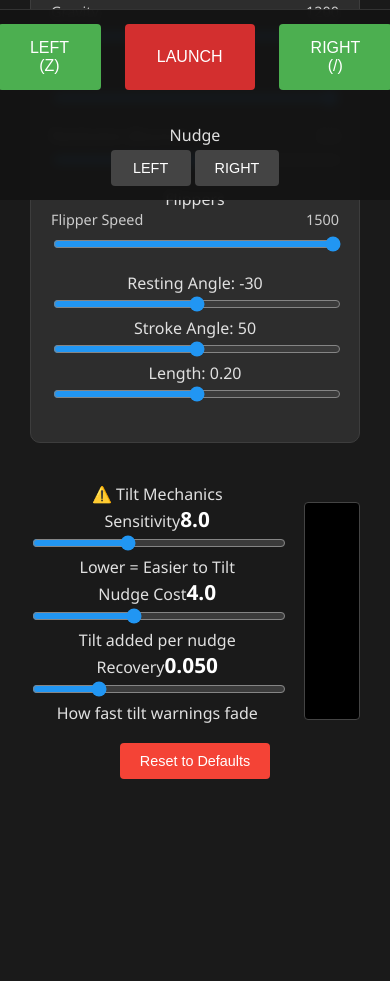
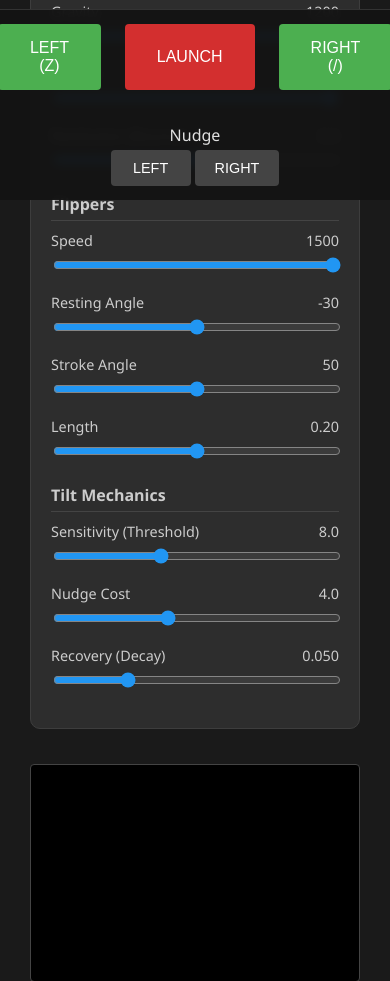
Before and after one commit to scyanrizzbery/pinball-wizard, a Flask app: page / in a window 390 px wide. Shown: the part 644-1625 px from the top of the page. Before the commit the page ends 1423 px from the top, so only its background shows below. Run offline with Flask 3, Linux system fonts and the light colour scheme; some libraries are stand-ins or nearby versions.

Commit message:
feat: Implement initial Pinball Wizard web interface with game view, controls, physics adjustments, and real-time logging.

```diff
--- a/pbwizard/templates/index.html
+++ b/pbwizard/templates/index.html
@@ -231,6 +231,16 @@
             color: #ccc;
             border-bottom: 1px solid #444;
             padding-bottom: 10px;
+        }
+
+        .group-header {
+            margin-top: 20px;
+            margin-bottom: 10px;
+            color: #ccc;
+            border-bottom: 1px solid #444;
+            padding-bottom: 5px;
+            font-weight: bold;
+            text-align: left;
         }
 
         .slider-container {
@@ -561,6 +571,10 @@
                 font-size: 0.7em;
                 margin-top: 5px;
             }
+
+            .setting-group {
+                margin-bottom: 10px;
+            }
         }
     </style>
 </head>
@@ -757,28 +771,64 @@
                     <div class="group-header">Flippers</div>
                     <div class="slider-container">
                         <div class="slider-label">
-                            <span>Flipper Speed</span>
+                            <span>Speed</span>
                             <span>[[ physics.flipper_speed ]]</span>
                         </div>
                         <input type="range" min="5" max="10" step=".1" v-model="physics.flipper_speed"
                             @input="updatePhysics('flipper_speed')">
                     </div>
                     <div class="slider-container">
-                        <div class="setting-group">
-                            <label>Resting Angle: [[ physics.flipper_resting_angle ]]</label>
-                            <input type="range" v-model.number="physics.flipper_resting_angle" min="-60" max="0"
-                                step="1" @input="updatePhysics('flipper_resting_angle')">
+                        <div class="slider-label">
+                            <span>Resting Angle</span>
+                            <span>[[ physics.flipper_resting_angle ]]</span>
                         </div>
-                        <div class="setting-group">
-                            <label>Stroke Angle: [[ physics.flipper_stroke_angle ]]</label>
+                        <input type="range" v-model.number="physics.flipper_resting_angle" min="-60" max="0" step="1"
+                            @input="updatePhysics('flipper_resting_angle')">
+                    </div>
+                    <div class="slider-container">
+                        <div class="slider-label">
+                            <span>Stroke Angle</span>
+                            <span>[[ physics.flipper_stroke_angle ]]</span>
+                        </div>
                         <input type="range" v-model.number="physics.flipper_stroke_angle" min="10" max="90" step="1"
                             @input="updatePhysics('flipper_stroke_angle')">
                     </div>
-                        <div class="setting-group">
-                            <label>Length: [[ formatNumber(physics.flipper_length, 2) ]]</label>
+                    <div class="slider-container">
+                        <div class="slider-label">
+                            <span>Length</span>
+                            <span>[[ formatNumber(physics.flipper_length, 2) ]]</span>
+                        </div>
                         <input type="range" min="0.1" max="0.3" step="0.01" v-model.number="physics.flipper_length"
                             @input="updatePhysics('flipper_length')">
                     </div>
+
+                    <!-- Tilt Group -->
+                    <div class="group-header">Tilt Mechanics</div>
+                    <div class="slider-container">
+                        <div class="slider-label">
+                            <span>Sensitivity (Threshold)</span>
+                            <span>[[ formatNumber(physics.tilt_threshold, 1) ]]</span>
+                        </div>
+                        <input type="range" min="1" max="20" step="0.5" v-model.number="physics.tilt_threshold"
+                            @input="updatePhysics('tilt_threshold')">
+                    </div>
+
+                    <div class="slider-container">
+                        <div class="slider-label">
+                            <span>Nudge Cost</span>
+                            <span>[[ formatNumber(physics.nudge_cost, 1) ]]</span>
+                        </div>
+                        <input type="range" min="0.1" max="10" step="0.1" v-model.number="physics.nudge_cost"
+                            @input="updatePhysics('nudge_cost')">
+                    </div>
+
+                    <div class="slider-container">
+                        <div class="slider-label">
+                            <span>Recovery (Decay)</span>
+                            <span>[[ formatNumber(physics.tilt_decay, 3) ]]</span>
+                        </div>
+                        <input type="range" min="0.001" max="0.2" step="0.001" v-model.number="physics.tilt_decay"
+                            @input="updatePhysics('tilt_decay')">
                     </div>
                 </div>
 
@@ -824,52 +874,12 @@
                 </div>
             </div>
 
-            <!-- Tilt Group -->
-            <div class="tilt-card">
-                <div class="tilt-header">
-                    <span>⚠️</span> Tilt Mechanics
-                </div>
 
-                <div class="tilt-grid">
-                    <!-- Threshold -->
-                    <div class="tilt-setting">
-                        <label>
-                            <span>Sensitivity</span>
-                            <span class="value">[[ formatNumber(physics.tilt_threshold, 1) ]]</span>
-                        </label>
-                        <input type="range" class="tilt-range" min="1" max="20" step="0.5"
-                            v-model.number="physics.tilt_threshold" @input="updatePhysics('tilt_threshold')">
-                        <div class="description">Lower = Easier to Tilt</div>
-                    </div>
 
-                    <!-- Nudge Cost -->
-                    <div class="tilt-setting">
-                        <label>
-                            <span>Nudge Cost</span>
-                            <span class="value">[[ formatNumber(physics.nudge_cost, 1) ]]</span>
-                        </label>
-                        <input type="range" class="tilt-range" min="0.1" max="10" step="0.1"
-                            v-model.number="physics.nudge_cost" @input="updatePhysics('nudge_cost')">
-                        <div class="description">Tilt added per nudge</div>
-                    </div>
-
-                    <!-- Decay -->
-                    <div class="tilt-setting">
-                        <label>
-                            <span>Recovery</span>
-                            <span class="value">[[ formatNumber(physics.tilt_decay, 3) ]]</span>
-                        </label>
-                        <input type="range" class="tilt-range" min="0.001" max="0.2" step="0.001"
-                            v-model.number="physics.tilt_decay" @input="updatePhysics('tilt_decay')">
-                        <div class="description">How fast tilt warnings fade</div>
-                    </div>
-                </div>
         </div>
 
         <div id="game-log" ref="logContainer">
             <div v-for="(log, index) in logs" :key="index" class="log-entry">[[ log ]]</div>
-            </div>
-
         </div>
 
         <div style="display: flex; justify-content: center; gap: 10px; margin-top: 15px;">
```
Lines whose indentation alone changed are shown as unchanged.
